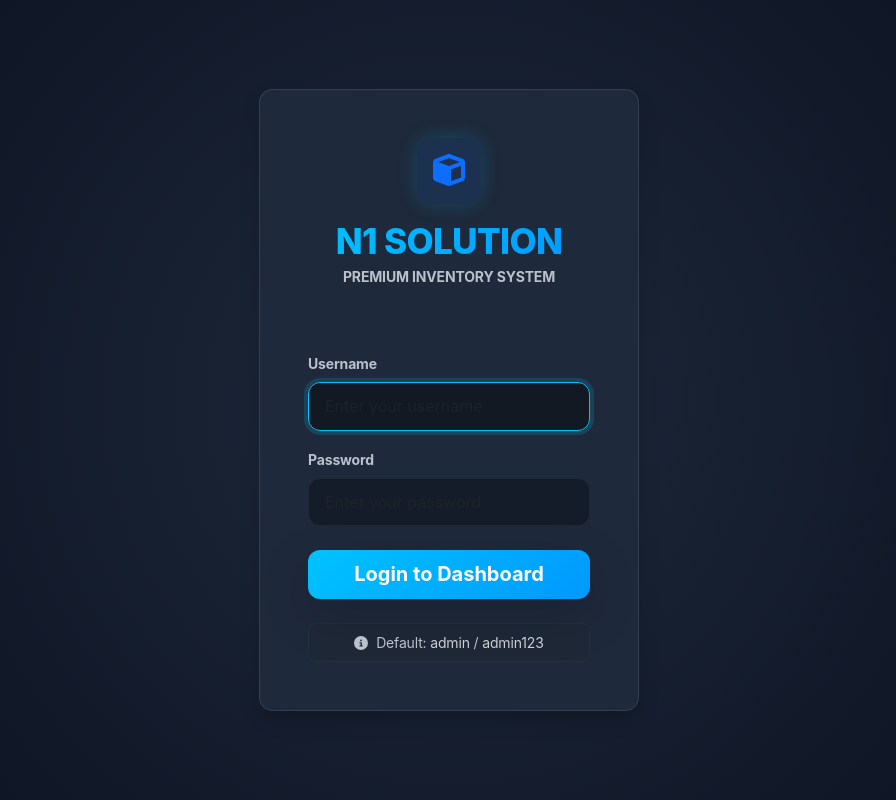
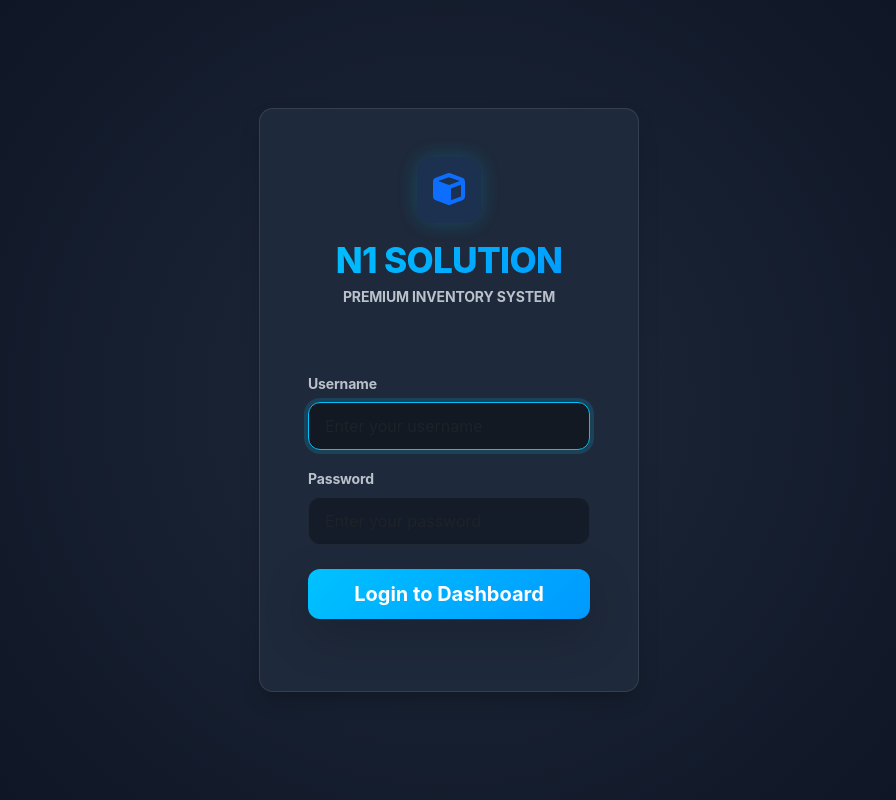
Before and after one commit to shaikhtauheed625-cell/Inventory.n1space.com, a PHP site: page /login.php in a window 1280 px wide. Shown: the whole page, without its empty margins (191-1087 px from the left). Run offline with PHP 8.4, Linux system fonts and the light colour scheme.

Commit message:
Remove default credentials hint from login page

```diff
--- a/login.php
+++ b/login.php
@@ -91,9 +91,8 @@ if ($_SERVER['REQUEST_METHOD'] === 'POST') {
                 </div>
             </form>
 
-            <div class="text-center small text-muted bg-dark bg-opacity-25 p-2 rounded-3 border border-secondary border-opacity-10">
-                <i class="fas fa-info-circle me-1"></i> Default: <span class="text-light">admin</span> / <span class="text-light">admin123</span>
-            </div>
+
+
         </div>
     </div>
 
```
